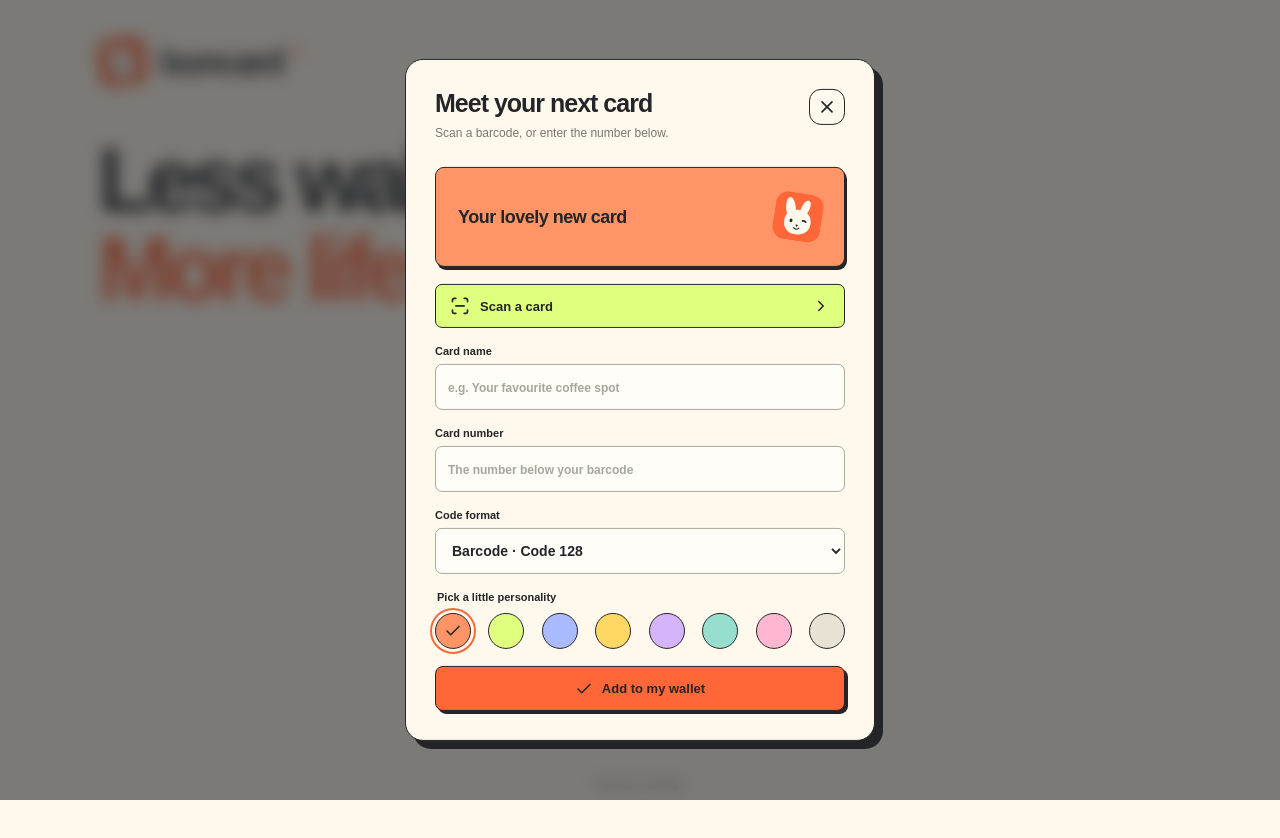
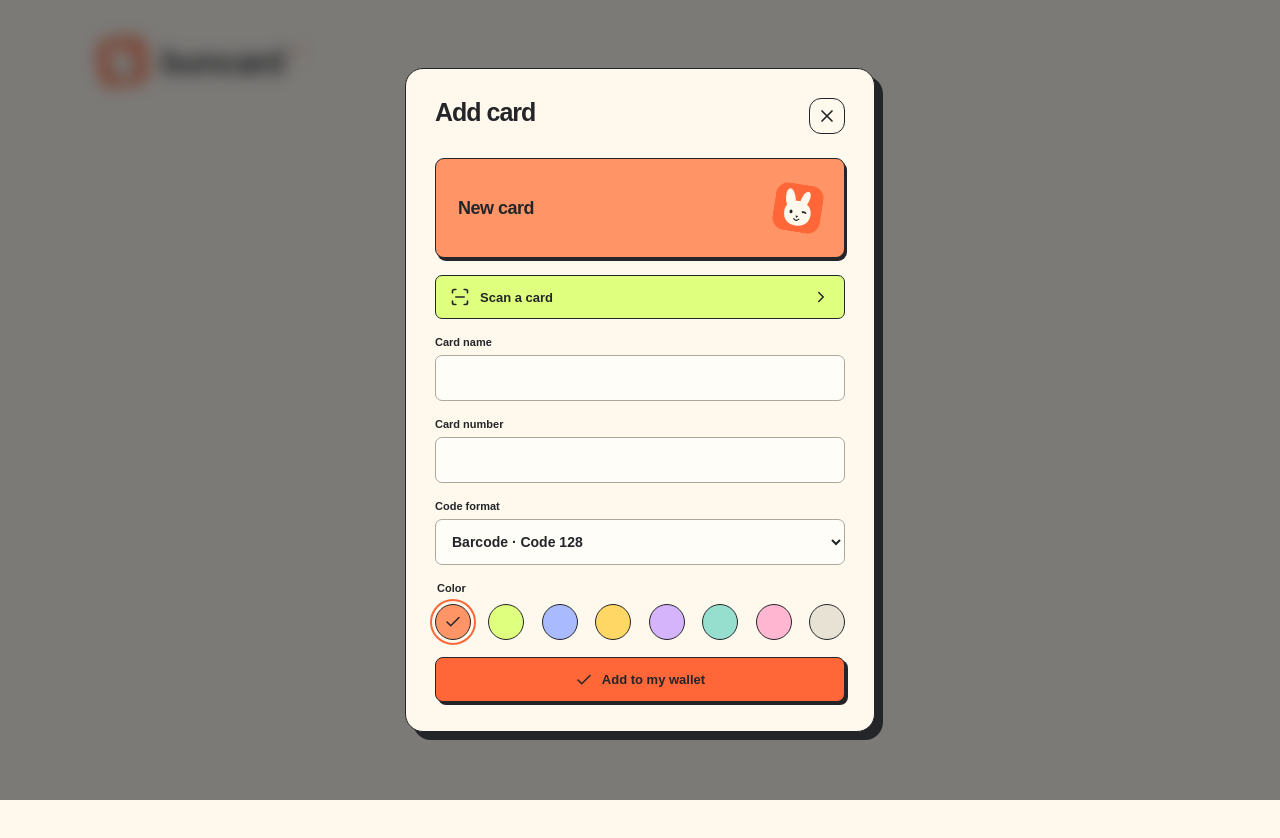
Before and after one commit to albertkim/buncard, a React (Vite) app: page / in a window 1280 px wide. Both pictures are taken after a click on the button "Add your first card". Shown: the top 838 px of the page. After the commit the page ends 800 px from the top, so only its background shows below. Built offline with nearby package versions, Linux system fonts and the light colour scheme.

Commit message:
Remove redundant dialog descriptions and decorative copy

```diff
--- a/src/App.tsx
+++ b/src/App.tsx
@@ -29,13 +29,11 @@ interface InstallEvent extends Event {
 }
 function Sheet({
   title,
-  description,
   children,
   onClose,
   wide = false,
 }: {
   title: string
-  description?: string
   children: ReactNode
   onClose: () => void
   wide?: boolean
@@ -49,15 +47,11 @@ function Sheet({
     >
       <Dialog.Portal>
         <Dialog.Overlay className="scrim" />
-        <Dialog.Content
-          className={`sheet ${wide ? "scan-sheet" : ""}`}
-          {...(!description ? { "aria-describedby": undefined } : {})}
-        >
+        <Dialog.Content className={`sheet ${wide ? "scan-sheet" : ""}`} aria-describedby={undefined}>
           <div className="sheet-handle" />
           <div className="sheet-heading">
             <div>
               <Dialog.Title>{title}</Dialog.Title>
-              {description && <Dialog.Description>{description}</Dialog.Description>}
             </div>
             <Dialog.Close className="icon-button" aria-label="Close">
               <X size={20} />
@@ -114,14 +108,10 @@ function CardForm({
       onClose()
   }
   return (
-    <Sheet
-      title={card ? "A little refresh" : "Meet your next card"}
-      description={card ? undefined : "Scan a barcode, or enter the number below."}
-      onClose={onClose}
-    >
+    <Sheet title={card ? "Edit card" : "Add card"} onClose={onClose}>
       <form onSubmit={submit} className="card-form">
         <div className="mini-preview" style={{ background: color }}>
-          <span>{name || "Your lovely new card"}</span>
+          <span>{name || "New card"}</span>
           <img className="preview-bun" src="/bun.svg" alt="" />
         </div>
         <button type="button" className="scan-button" onClick={() => setScanning(!scanning)}>
@@ -144,33 +134,20 @@ function CardForm({
                     setType(format === 11 ? "qr" : format === 7 ? "ean13" : "code128")
                     setScanning(false)
                     setError("")
-                    toast.success("Got it! Your card is scanned.")
+                    toast.success("Scanned")
                   }
                 }}
               />
             </Suspense>
-            <p>Hold the barcode steady inside the camera.</p>
           </div>
         )}
         <label>
           Card name
-          <input
-            value={name}
-            onChange={(e) => setName(e.target.value)}
-            placeholder="e.g. Your favourite coffee spot"
-            maxLength={70}
-            required
-          />
+          <input value={name} onChange={(e) => setName(e.target.value)} maxLength={70} required />
         </label>
         <label>
           Card number
-          <input
-            value={barcode}
-            onChange={(e) => setBarcode(e.target.value)}
-            placeholder="The number below your barcode"
-            maxLength={2048}
-            required
-          />
+          <input value={barcode} onChange={(e) => setBarcode(e.target.value)} maxLength={2048} required />
         </label>
         <label>
           Code format
@@ -181,7 +158,7 @@ function CardForm({
           </select>
         </label>
         <fieldset>
-          <legend>Pick a little personality</legend>
+          <legend>Color</legend>
           <div className="swatches">
             {COLORS.map((c, i) => (
               <button
@@ -284,7 +261,7 @@ function App() {
     const success = persist(
       cards.some((c) => c.id === card.id) ? cards.map((c) => (c.id === card.id ? card : c)) : [...cards, card]
     )
-    if (success) toast.success(editing ? "Looking good. Card updated." : "A new card, a lighter wallet.")
+    if (success) toast.success(editing ? "Card updated" : "Card added")
     return success
   }
   async function importCards(input: HTMLInputElement) {
@@ -339,18 +316,7 @@ function App() {
               </button>
             )}
           </div>
-          {cards.length === 0 ? (
-            <section className="intro">
-              <h1>
-                <span className="heading-lead">Less wallet.</span>
-                <br />
-                <span>More life.</span>
-                <Sparkles className="heading-spark" strokeWidth={1.3} />
-              </h1>
-            </section>
-          ) : (
-            <h1 className="sr-only">Your wallet</h1>
-          )}
+          <h1 className="sr-only">Your wallet</h1>
           {storageError && (
             <div className="error storage-error" role="alert">
               {storageError}
@@ -426,7 +392,6 @@ function App() {
                       </span>
                       <Sparkles className="empty-spark" size={30} />
                     </div>
-                    <h2>Goodbye, bulky wallet.</h2>
                     <button className="primary" onClick={() => setPanel("add")}>
                       <Plus size={18} />
                       Add your first card
@@ -436,7 +401,6 @@ function App() {
                   <>
                     <Search size={32} />
                     <h2>No cards found</h2>
-                    <p>Try another name.</p>
                     {query && (
                       <button className="text-button" onClick={() => setQuery("")}>
                         Clear search
@@ -464,17 +428,12 @@ function App() {
         {selectedCard && !editing && (
           <Sheet title={selectedCard.name} onClose={() => setSelected(null)} wide>
             <div className="scan-card" style={{ background: selectedCard.backgroundColor }}>
-              <h2>{selectedCard.name}</h2>
               <div className="barcode-paper">
                 <Suspense fallback={<p>Getting your card ready…</p>}>
                   <Code card={selectedCard} />
                 </Suspense>
                 <p className="card-number">{selectedCard.barcode}</p>
               </div>
-              <p className="scan-hint">
-                <ScanLine size={16} />
-                Show this at the checkout
-              </p>
             </div>
             <div className="scan-actions">
               <button
@@ -544,7 +503,7 @@ function App() {
               <button
                 onClick={() => {
                   downloadBackup(cards)
-                  toast.success("Your backup is ready")
+                  toast.success("Backup exported")
                 }}
                 disabled={!cards.length && !storageError}
               >
@@ -564,14 +523,10 @@ function App() {
             </div>
             <div className="privacy-note">
               <ShieldCheck />
-              <h3>Just you and your cards.</h3>
-              <p>
-                Your cards stay in this browser on this device. No account, no tracking, no ads. Export a backup before
-                clearing browser data or moving to a new phone.
-              </p>
+              <p>Cards are saved in this browser. Export a backup before clearing browser data or switching devices.</p>
             </div>
             <a className="source-link" href="https://github.com/albertkim/buncard" target="_blank" rel="noreferrer">
-              Made with care. Open source. ↗
+              Source code ↗
             </a>
           </Sheet>
         )}
@@ -591,7 +546,7 @@ function App() {
                   const choice = await install.userChoice
                   setInstall(null)
                   if (choice.outcome === "accepted") {
-                    toast.success("Welcome home, Buncard.")
+                    toast.success("Installed")
                     close()
                   }
                 }}
```
Also changed, not shown: 1 other file (tests, documents, lock files or other folders).
